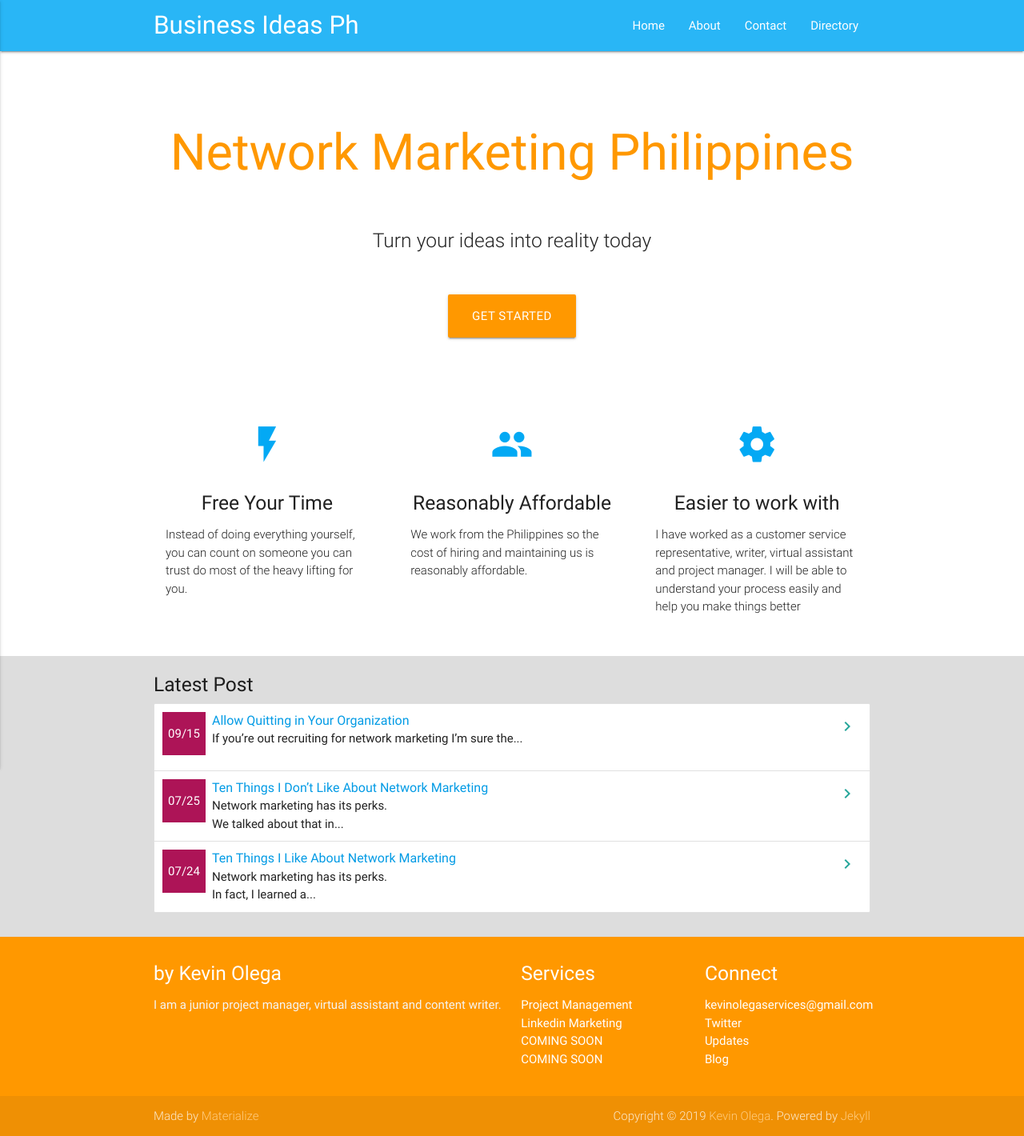
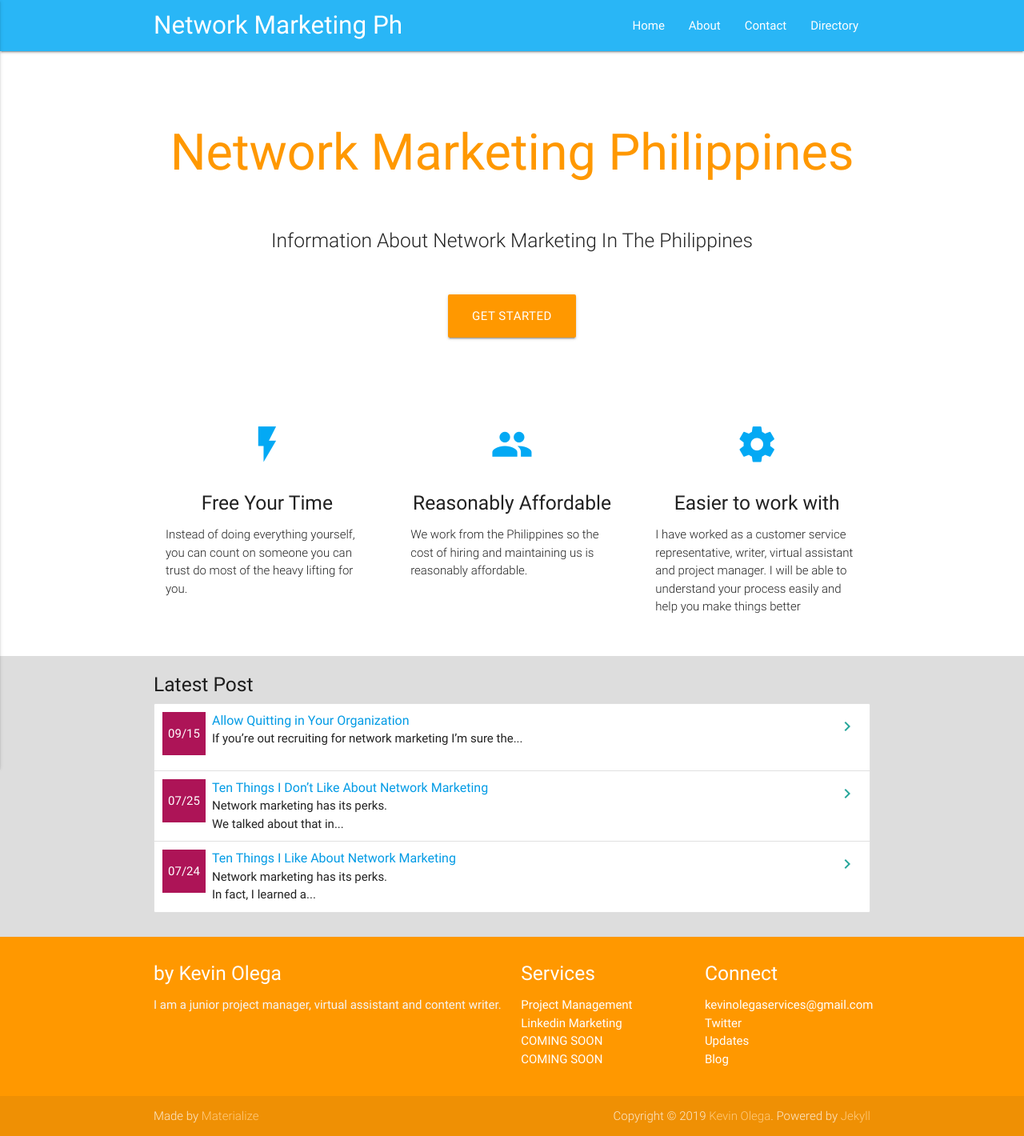
Before and after one commit to kevinolega/networkmarketingph, a Jekyll site: the page built from index.md, in a window 1280 px wide. Shown: the whole page at 80% size. Built offline with Jekyll 4.4.1, drawn with Linux system fonts in a browser that asks for light colours.

Commit message:
some cosmetic changes

```diff
--- a/_includes/header.html
+++ b/_includes/header.html
@@ -1,5 +1,5 @@
 <nav class="light-blue lighten-1" role="navigation">
-    <div class="nav-wrapper container"><a id="logo-container" class="brand-logo" href="{{ "/" | relative_url }}">Business Ideas Ph</a>
+    <div class="nav-wrapper container"><a id="logo-container" class="brand-logo" href="{{ "/" | relative_url }}">Network Marketing Ph</a>
     {% assign default_paths = site.pages | map: "path" %}
     {% assign page_paths = site.header_pages | default: default_paths %}
 
--- a/index.md
+++ b/index.md
@@ -2,4 +2,4 @@
 layout: home
 ---
 
-Turn your ideas into reality today
+Information About Network Marketing In The Philippines
```
